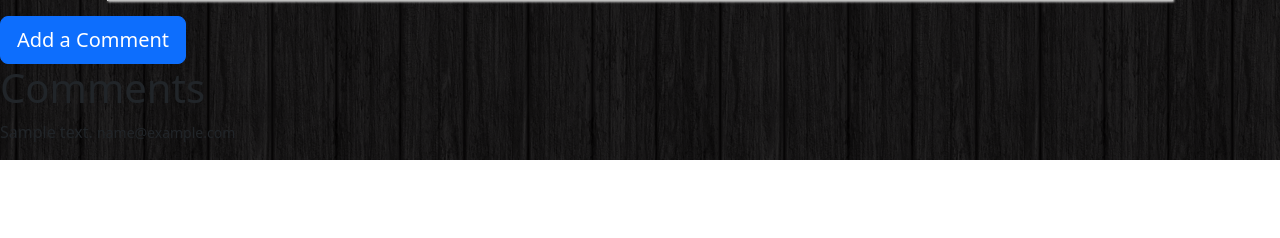
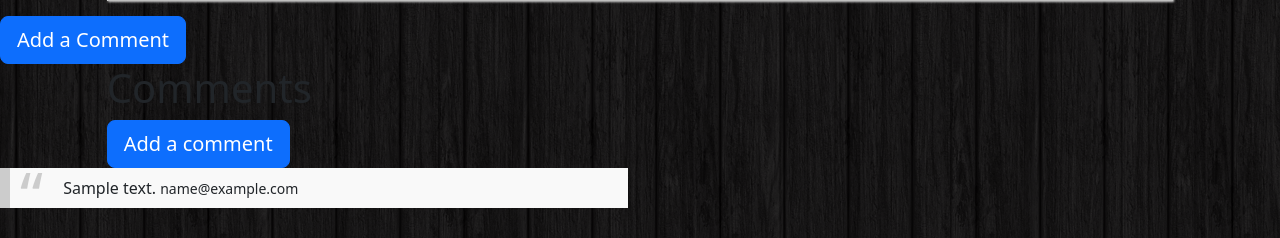
Before and after one commit to JenniferTran15/jens-noms, a Rails app: page /places/1 in a window 1280 px wide. Shown: the part 895-1133 px from the top of the page. Before the commit the page ends 1055 px from the top, so only its background shows below. Run offline with Rails 7, Linux system fonts and the light colour scheme; tables that the repository leaves empty hold one stand-in row (values such as "Sample post"); style sheets or scripts are compiled from the project's sources; some libraries are stand-ins or nearby versions.

Commit message:
Styling the place page

```diff
--- a/app/assets/stylesheets/master.scss
+++ b/app/assets/stylesheets/master.scss
@@ -48,3 +48,24 @@ body {
 .clear {
   clear: both;
 }
+
+blockquote {
+  background: #f9f9f9;
+  border-left: 10px solid #ccc;
+  margin: 1.5em 10px;
+  padding: 0.5em 10px;
+  quotes: "\201C""\201D""\2018""\2019";
+}
+
+blockquote:before {
+  color: #ccc;
+  content: open-quote;
+  font-size: 4em;
+  line-height: 0.1em;
+  margin-right: 0.25em;
+  vertical-align: -0.4em;
+}
+
+blockquote p {
+  display: inline;
+}
--- a/app/views/places/show.html.erb
+++ b/app/views/places/show.html.erb
@@ -77,10 +77,18 @@
   </div>
 </div>
 
-<h1>Comments</h1>
+<div class="col-10 offset-1">
+  <h1 class="float-left">Comments</h1>
+  <button type="button" class="btn btn-primary btn-lg float-right" data-toggle="modal" data-target="#myModal">
+    Add a comment
+  </button>
+</div>
 
+<div class="clear"></div>
+
+<div class="row">
   <% @place.comments.each do |comment| %>
-  <div>
+    <div class="col-12 col-sm-6">
       <blockquote>
         <% if comment.humanized_rating.present? %>
           <b><%= comment.humanized_rating %></b> -
@@ -90,3 +98,4 @@
       </blockquote>
     </div>
   <% end %>
+</div>
```
Lines whose indentation alone changed are shown as unchanged.
